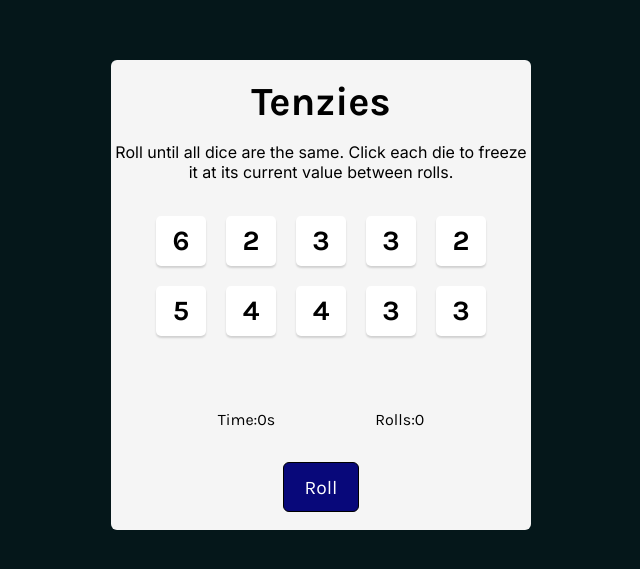
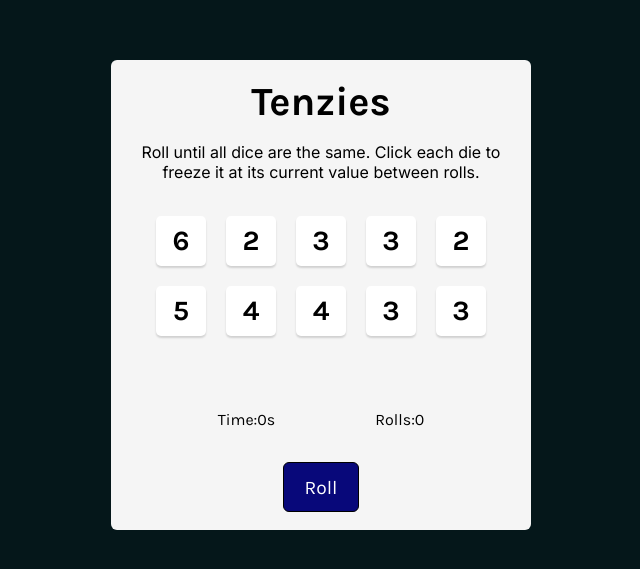
Before and after one commit to Ronzayne/Tenzies-project, a React (Vite) app: page / in a window 1280 px wide. Shown: the part 105-674 px from the top of the page, without its empty margins (319-959 px from the left). Built offline with nearby package versions, Linux system fonts and the light colour scheme.

Commit message:
updated css code

```diff
--- a/src/index.css
+++ b/src/index.css
@@ -40,6 +40,8 @@ main{
   font-weight: 400;
   margin-top: 0;
   text-align: center;
+  padding-left: 15px ;
+  padding-right: 15px;
 }
 .die-container{
   display: grid;
@@ -80,7 +82,8 @@ button.roll-dice{
 }
 .you-won{
   font-family: 'Inter', sans-serif;
-
+  color: green ;
+  text-align: center;
 }
 
 .roll-timer{
```
